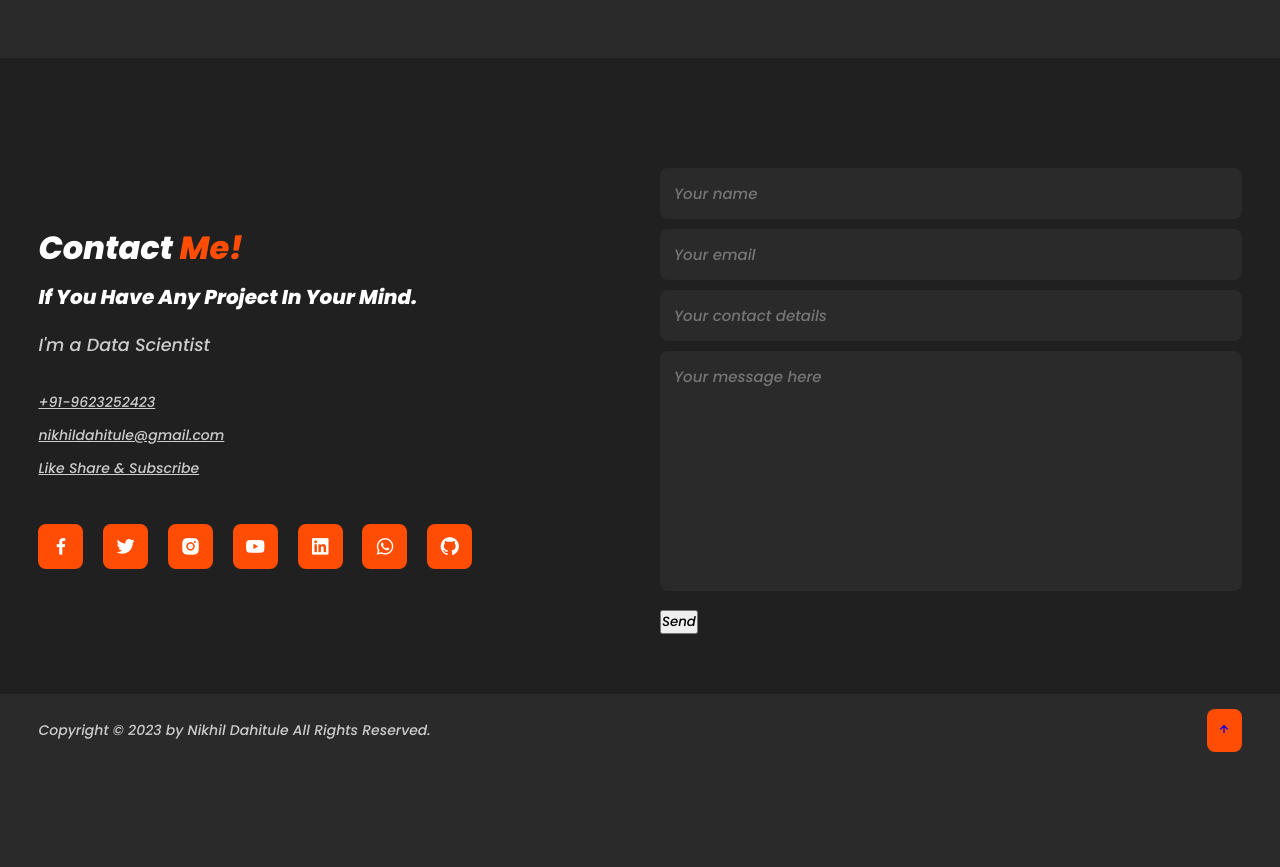
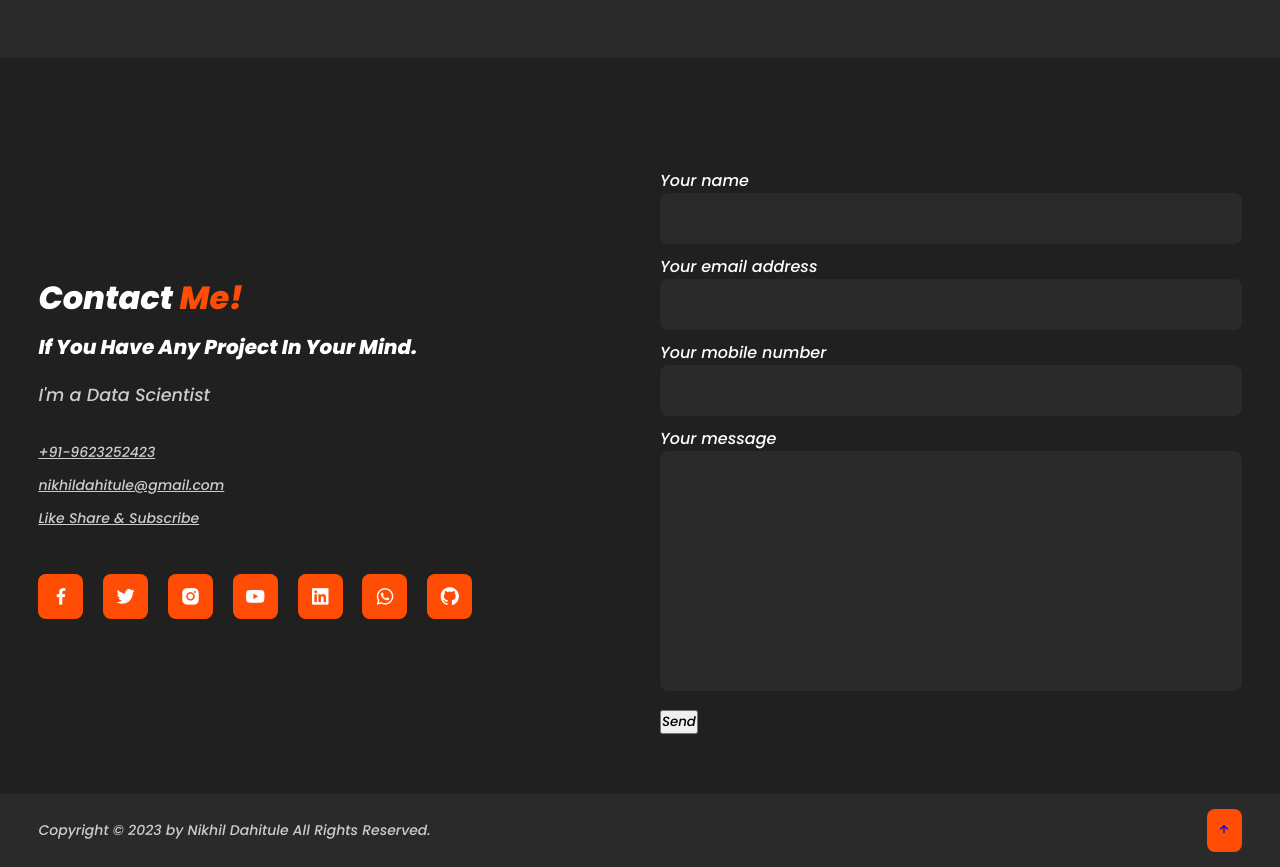
Before and after one commit to NikhilDahitule/Portfolio, a Flask app: page / in a window 1280 px wide. Shown: the part 2734-3601 px from the top of the page. Before the commit the page ends 3486 px from the top, so only its background shows below. Run offline with Flask 3, Linux system fonts and the light colour scheme.

Commit message:
index.html modified

```diff
--- a/templates/index.html
+++ b/templates/index.html
@@ -200,13 +200,17 @@
                 </div>
                 <div class="contact-form">
                     <form action="https://formsubmit.co/nikhildahitule@gmail.com" method="POST">
-        <input type="hidden" name="_captcha" value="false">
-        <input type="text" name="name" placeholder="Your name" required>
-        <input type="email" name="email" placeholder="Your email" required>
-        <input type="text" name="mobile no." placeholder="Your contact details" required>
-        <textarea name="message" placeholder="Your message here" required></textarea>
-        <button type="submit">Send</button>
-    </form>
+    <input type="hidden" name="_captcha" value="false">
+    <label for="name">Your name</label>
+    <input type="text" name="name" id="name" required>
+    <label for="email">Your email address</label>
+    <input type="email" name="email" id="email" required>
+    <label for="mobile">Your mobile number</label>
+    <input type="text" name="mobile" id="mobile" required>
+    <label for="message">Your message</label>
+    <textarea name="message" id="message" required></textarea>
+    <button type="submit">Send</button>
+</form>
 
                 </div>
 
```
